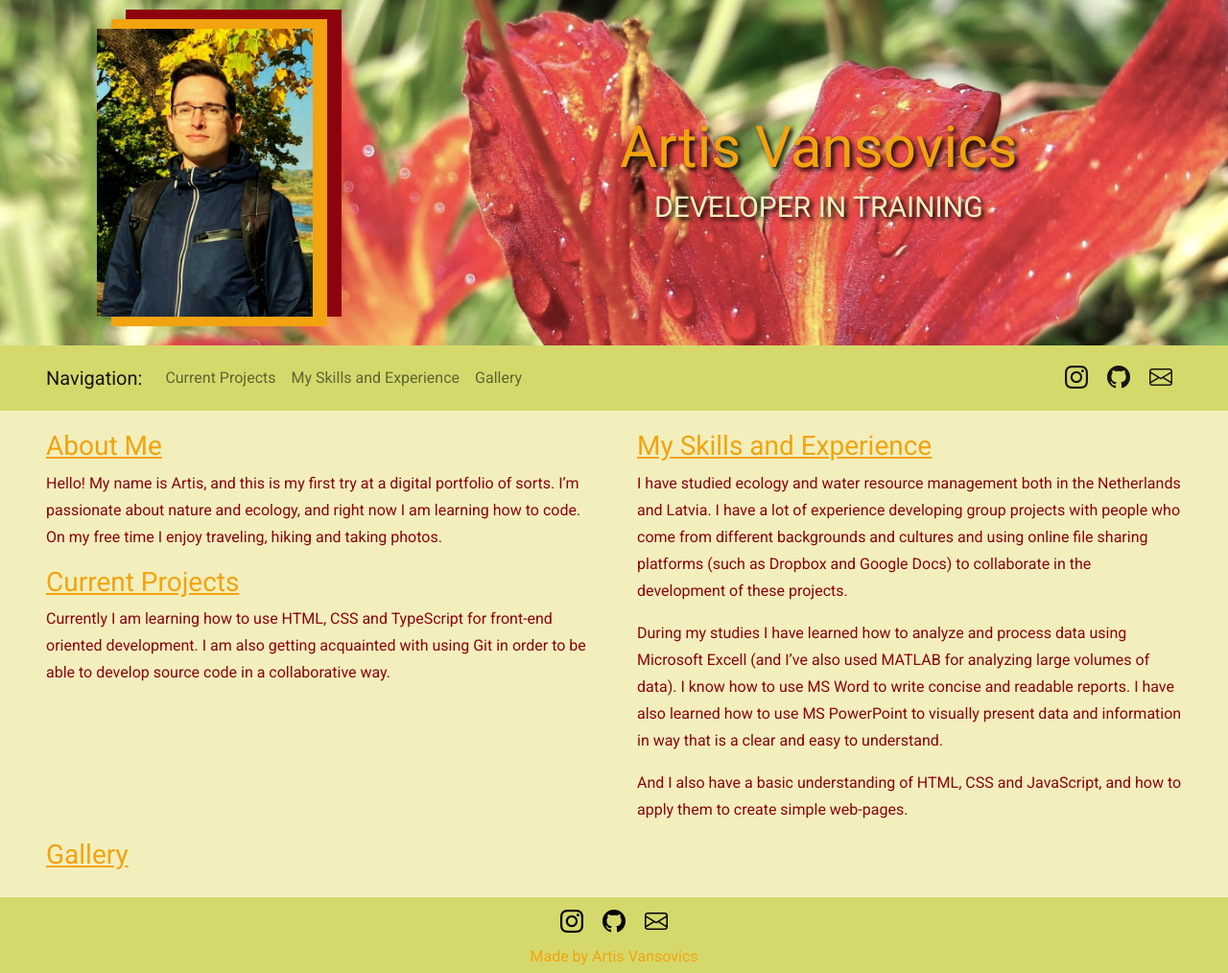
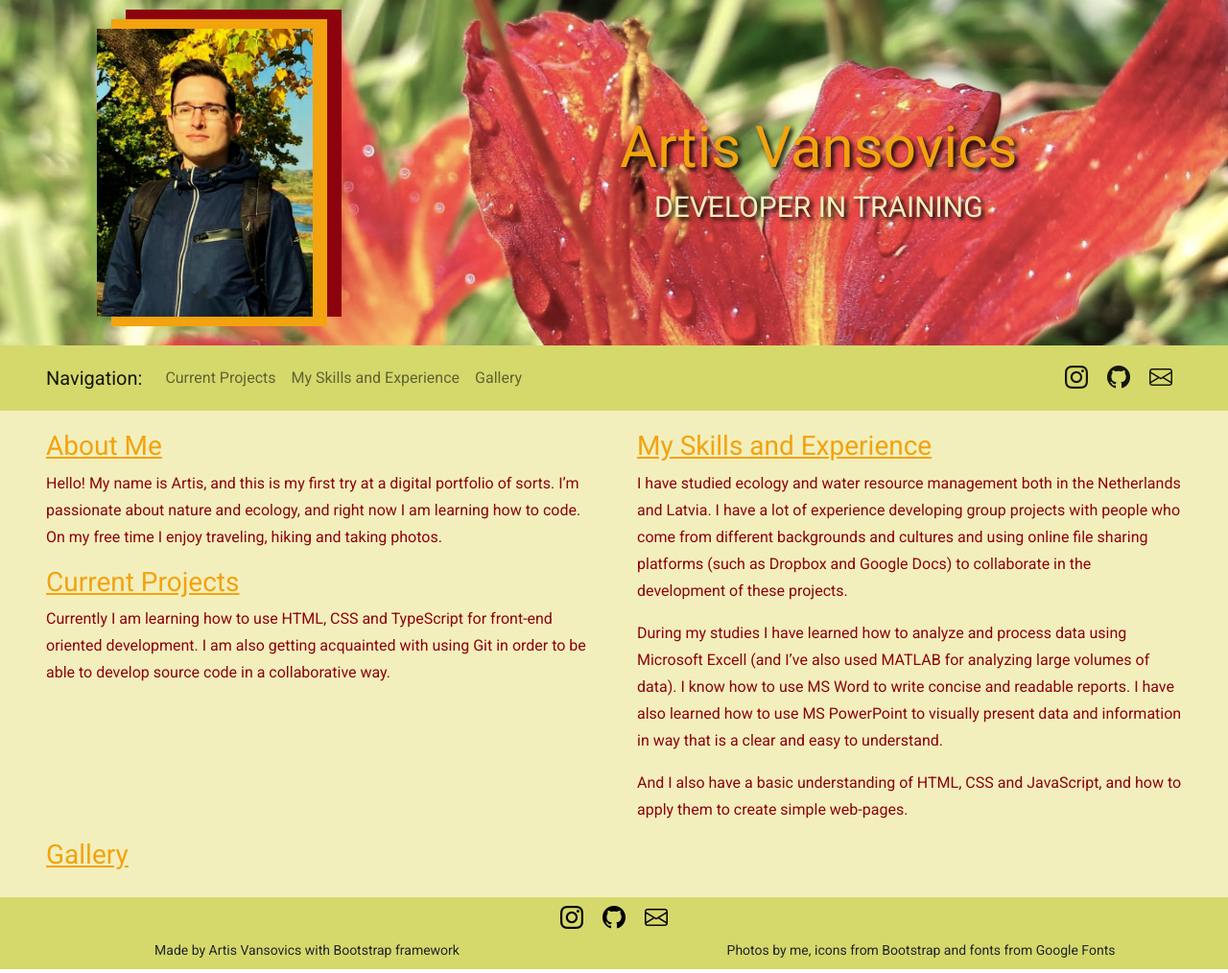
Before and after one commit to ArtisVansovics/my-CV, a plain HTML site: page index.html in a window 1280 px wide. Shown: the whole page at 96% size. Drawn offline with nearby package versions, Linux system fonts and the light colour scheme.

Commit message:
Updated footer

```diff
--- a/index.html
+++ b/index.html
@@ -16,6 +16,7 @@
   <title>My CV</title>
 </head>
 <body>
+
   <header class="container-fluid text-center">
     <div class="row align-items-center">
       <div class="col-sm-12 col-md-5 col-lg-4">
@@ -73,8 +74,6 @@
     </div>
   </nav>
 
-
-
   <main class="container-fluid px-sm-3 px-md-4 px-lg-5">
     <div class="row gx-5">
       <div class="col-md-12 col-lg-6">
@@ -113,8 +112,8 @@
     </div>
   </main>
 
-  <footer class="container-fluid text-center py-0">
-    <ul class="nav justify-content-center my-2">
+  <footer class="container-fluid text-center py-1">
+    <ul class="nav justify-content-center">
       <li class="nav-item">
         <a class="icon" href="https://www.instagram.com/vanartis/" target="_blank" role="button" data-toggle="tooltip" data-placement="top" title="Instagram">
           <i class="bi bi-instagram"></i>
@@ -131,9 +130,21 @@
         </a>
       </li>
     </ul>
-    <h6 id="footer-text">Made by Artis Vansovics</h6>
+    <div class="row">
+      <div class="col-sm-12 col-md-6">
+        <p class="footer-text">
+          Made by Artis Vansovics with Bootstrap framework
+        </p>
+      </div>
+      <div class="col-sm-12 col-md-6">
+        <p class="footer-text">
+          Photos by me, icons from Bootstrap and fonts from Google Fonts
+        </p>
+      </div>
+    </div>
+
+
   </footer>
-
 
   <script src="pageScript.js"></script>
 
--- a/style.css
+++ b/style.css
@@ -49,7 +49,6 @@ footer {
 
 .icon:hover {
   color: #F2A30F;
-
 }
 
 .img-profile {
@@ -68,6 +67,11 @@ footer {
   color: #F2A30F;
 }
 
+.footer-text {
+  font-size: 14px;
+  margin: 5px;
+}
+
 #title {
   color: #F2A30F;
   font-size: 60px;
@@ -82,9 +86,7 @@ footer {
   text-transform: uppercase;
 }
 
-#footer-text {
-  color: #F2A30F;
-}
+
 
 /*
 #8C030E
```
Lines whose indentation alone changed are shown as unchanged.
